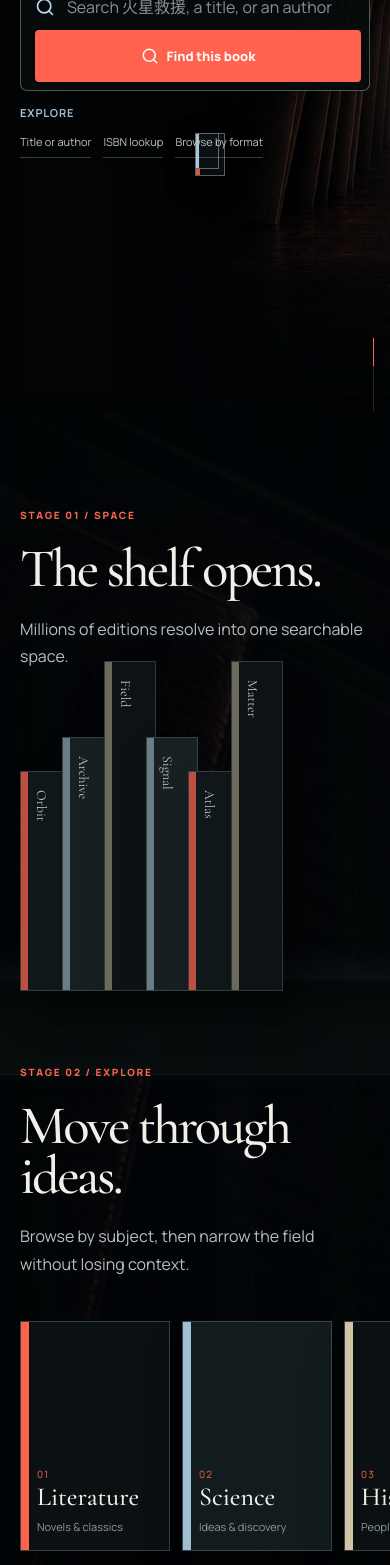
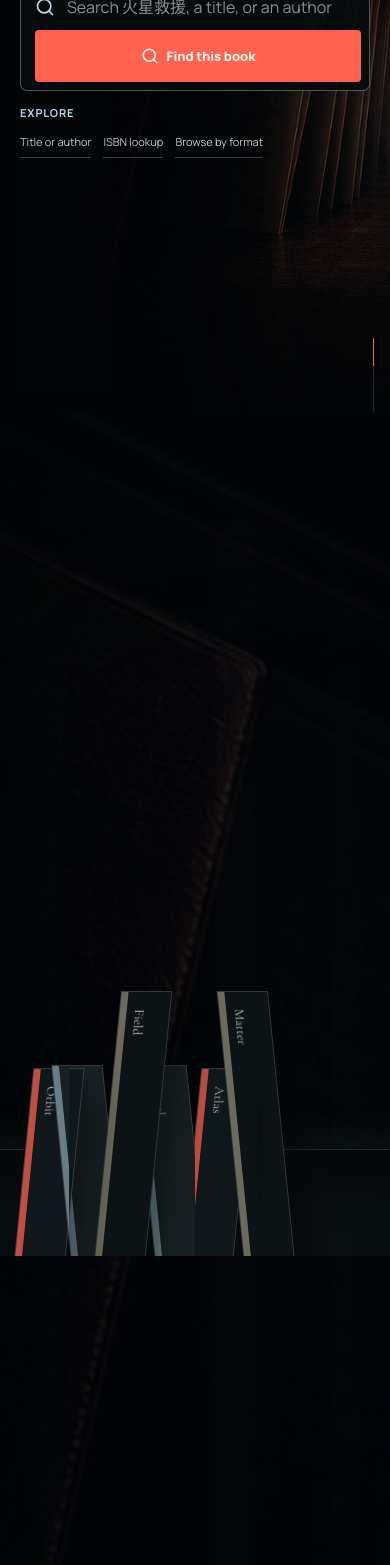
Before and after one commit to DeepBlueLac/P2-isbn-book-lookup, a Next.js app: page / in a window 390 px wide. Shown: the part 432-1997 px from the top of the page. Built offline with nearby package versions, Linux system fonts and the light colour scheme.

Commit message:
fix: make cinematic story work on touch devices

```diff
--- a/src/app/globals.css
+++ b/src/app/globals.css
@@ -958,6 +958,8 @@ html { scroll-behavior: smooth; }
   border: 1px solid rgba(218, 230, 232, .42);
   background: rgba(12, 17, 19, .92);
   box-shadow: inset 4px 0 0 var(--oxide), 0 12px 30px rgba(0, 0, 0, .36);
+  opacity: 0;
+  visibility: hidden;
   will-change: transform, opacity;
 }
 .search-fragment:nth-child(2) { width: 24px; height: 36px; box-shadow: inset 3px 0 0 #a8c9db, 0 12px 30px rgba(0, 0, 0, .36); }
@@ -987,6 +989,7 @@ html { scroll-behavior: smooth; }
   perspective-origin: center 42%;
 }
 .story-bg { z-index: 0; object-fit: cover; object-position: 50% center; will-change: transform, filter; }
+.story-scene { display: contents; }
 .story-shade {
   position: absolute;
   inset: 0;
@@ -1160,7 +1163,7 @@ html { scroll-behavior: smooth; }
   .cinematic-home .portal-copy { width: 100%; }
   .cinematic-home .portal-copy h1 { max-width: 560px; font-size: clamp(54px, 15vw, 78px); }
   .cinematic-home .portal-copy .hero-description { max-width: 350px; font-size: 16px; }
-  .hero-book-world { top: 112px; right: -24px; width: 118px; opacity: .48; }
+  .hero-book-world { top: 112px; right: -24px; width: 118px; opacity: .36; }
   .hero-book-leaf--two, .hero-book-leaf--three, .search-fragment:nth-child(n+3) { display: none; }
   .search-convergence { top: 67%; left: 50%; }
   .hero-scroll-cue { right: 16px; height: 74px; }
@@ -1169,45 +1172,101 @@ html { scroll-behavior: smooth; }
   .story-pin {
     height: auto;
     min-height: 100svh;
-    display: flex;
-    flex-direction: column;
-    gap: 44px;
-    padding: 90px 20px 70px;
+    display: block;
+    padding: 0;
     overflow: hidden;
-    perspective: none;
+    perspective: 1200px;
   }
   .story-bg { object-position: 58% center; opacity: .42; }
   .story-shade { background: rgba(4, 7, 9, .68); }
-  .story-stage { position: relative; top: auto; left: auto; width: 100%; }
+  .story-scene {
+    position: relative;
+    z-index: 2;
+    min-height: max(100svh, 680px);
+    display: grid;
+    align-content: start;
+    gap: clamp(28px, 7svh, 54px);
+    padding: clamp(92px, 13svh, 126px) 20px clamp(54px, 8svh, 76px);
+    overflow: hidden;
+  }
+  .story-stage { position: relative; top: auto; left: auto; width: 100%; min-width: 0; }
   .story-stage h2 { font-size: clamp(48px, 14vw, 68px); }
-  .story-stage-one { order: 1; }
-  .story-shelf-space { position: relative; inset: auto; order: 2; height: 300px; }
-  .shelf-plane { right: -30%; bottom: -20%; left: -30%; height: 75%; transform: rotateX(65deg); }
-  .story-spine { bottom: 8%; left: var(--spine-offset); width: 52px; height: 220px; font-size: 14px; }
+  .story-stage p { max-width: 34rem; margin-top: 18px; font-size: clamp(15px, 4.2vw, 17px); }
+  .story-scene--one { grid-template-rows: auto minmax(310px, 1fr); }
+  .story-shelf-space { position: relative; inset: auto; height: 100%; min-height: 310px; transform-style: preserve-3d; }
+  .shelf-plane { right: -28%; bottom: -24%; left: -28%; height: 78%; transform: rotateX(65deg); }
+  .story-spine { bottom: 6%; left: var(--spine-offset); width: clamp(46px, 13.8vw, 58px); height: clamp(205px, 34svh, 250px); font-size: 14px; }
   .story-spine:nth-child(n+7) { display: none; }
-  .story-stage-two { order: 3; }
-  .story-categories { position: relative; inset: auto; order: 4; display: flex; gap: 12px; height: 290px; margin-right: -20px; overflow: hidden; }
-  .category-volume { position: relative; top: auto; left: auto; flex: 0 0 150px; height: 230px; padding: 16px; transform: none !important; }
+  .story-scene--two { min-height: max(100svh, 660px); grid-template-columns: minmax(0, 1fr); grid-template-rows: auto minmax(300px, 1fr); }
+  .story-categories {
+    position: relative;
+    inset: auto;
+    width: max-content;
+    height: clamp(270px, 40svh, 340px);
+    display: flex;
+    align-items: end;
+    gap: 12px;
+    overflow: visible;
+    transform-style: preserve-3d;
+    will-change: transform;
+  }
+  .category-volume { position: relative; top: auto; left: auto; flex: 0 0 clamp(148px, 42vw, 184px); height: clamp(230px, 36svh, 300px); padding: 16px; }
   .category-volume strong { font-size: 26px; }
-  .story-stage-three { order: 5; }
-  .story-selected-book { position: relative; top: auto; left: auto; order: 6; width: 150px; height: 200px; margin: -18px auto 0; transform: rotateY(-8deg); }
-  .story-selection { position: relative; top: auto; right: auto; order: 7; width: 100%; height: auto; }
+  .story-scene--three { min-height: auto; grid-template-rows: auto minmax(220px, 34svh) auto; gap: clamp(24px, 5svh, 40px); }
+  .story-selected-book { position: relative; top: auto; left: auto; width: clamp(145px, 42vw, 180px); height: auto; aspect-ratio: 3 / 4; margin: 0 auto; border: 0; box-shadow: none; transform: rotateY(-8deg); }
+  .story-selected-book img { border: 1px solid rgba(255, 255, 255, .16); box-shadow: 22px 28px 64px rgba(0, 0, 0, .54); }
+  .story-selection { position: relative; top: auto; right: auto; width: 100%; height: auto; }
   .story-selection .demo-result { height: auto; padding: 26px 18px; overflow: visible; }
   .story-selection .demo-result-book { grid-template-columns: 104px minmax(0, 1fr); }
   .story-selection .demo-result-meta h2 { font-size: clamp(34px, 10vw, 46px); }
   .story-progress { display: none; }
-  .story-spine, .category-volume, .story-shelf-space, .story-selected-book { will-change: auto; }
+  .story-spine, .category-volume, .story-shelf-space, .story-selected-book { will-change: transform, opacity; }
+
+  .catalog-workspace .search-panel-compact { display: block; }
+  .catalog-workspace .search-panel-compact .search-mode { width: max-content; margin-bottom: 10px; }
+  .catalog-workspace .search-panel-compact .search-input { grid-template-columns: auto minmax(0, 1fr) auto; }
+  .catalog-workspace .search-panel-compact .find-button { grid-column: 1 / -1; width: 100%; min-height: 48px; }
 }
 
 @media (max-width: 520px) {
-  .cinematic-home .portal-copy h1 { margin-top: 20px; line-height: .9; }
+  .cinematic-home .portal-copy h1 { margin-top: 20px; font-size: clamp(50px, 15vw, 64px); line-height: .9; }
   .cinematic-home .portal-copy h1 em { padding-bottom: .12em; }
-  .hero-book-world { top: 108px; right: -26px; width: 112px; opacity: .42; }
+  .hero-book-world { top: 108px; right: -38px; width: 104px; opacity: .3; }
   .cinematic-home .portal-copy .search-panel { margin-top: 24px; }
   .cinematic-home .task-shortcuts { gap: 6px 12px; }
   .cinematic-home .task-shortcuts span { width: 100%; }
   .story-selection .demo-result-book { grid-template-columns: 92px minmax(0, 1fr); gap: 14px; }
   .story-selection .result-facts { display: none; }
+}
+
+@media (max-width: 340px) {
+  .topbar { padding-right: 12px; padding-left: 12px; }
+  .brand-mark { width: 25px; height: 25px; }
+  .brand strong { font-size: 15px; }
+  .topbar nav { gap: 10px; }
+  .topbar nav button { padding: 0 4px; }
+  .cinematic-home .portal-stage { padding-right: 16px; padding-left: 16px; }
+  .cinematic-home .portal-copy h1 { font-size: 50px; }
+  .story-scene { padding-right: 16px; padding-left: 16px; }
+  .story-selection .demo-result-book { grid-template-columns: 82px minmax(0, 1fr); }
+}
+
+@media (max-width: 920px) and (orientation: landscape) and (max-height: 600px) {
+  .topbar { height: 64px; }
+  .cinematic-home .portal-stage { min-height: max(100svh, 430px); padding: 80px 24px 24px; }
+  .cinematic-home .portal-copy {
+    display: grid;
+    grid-template-columns: minmax(250px, .9fr) minmax(300px, 1.1fr);
+    grid-template-rows: auto auto 1fr;
+    align-items: center;
+    gap: 8px 28px;
+  }
+  .cinematic-home .portal-copy .eyebrow { grid-column: 1; }
+  .cinematic-home .portal-copy h1 { grid-column: 1; margin-top: 8px; font-size: clamp(44px, 7vw, 58px); }
+  .cinematic-home .portal-copy .hero-description { grid-column: 1; margin-top: 8px; font-size: 14px; line-height: 1.45; }
+  .cinematic-home .portal-copy .search-panel { grid-column: 2; grid-row: 1 / 4; margin-top: 0; }
+  .cinematic-home .task-shortcuts, .hero-book-world, .portal-caption, .hero-scroll-cue { display: none; }
+  .story-scene { min-height: max(100svh, 520px); padding-top: 78px; padding-bottom: 38px; }
 }
 
 @media (prefers-reduced-motion: reduce) {
@@ -1223,6 +1282,12 @@ html { scroll-behavior: smooth; }
   .story-stage-two, .story-stage-three, .story-selection { opacity: 1 !important; visibility: visible !important; }
 }
 
+@media (max-width: 920px) and (prefers-reduced-motion: reduce) {
+  .story-selected-book { display: none; }
+  .story-scene--three { grid-template-rows: auto auto; }
+  .story-spine, .category-volume, .story-shelf-space, .story-categories { will-change: auto; }
+}
+
 @media (min-width: 921px) and (prefers-reduced-motion: reduce) {
   .story-stage-one, .story-stage-two, .story-shelf-space, .story-categories, .story-selected-book { display: none; }
   .story-stage-three { top: 18%; left: 7vw; width: 30vw; }
--- a/src/components/cinematic-home.tsx
+++ b/src/components/cinematic-home.tsx
@@ -31,11 +31,13 @@ export function CinematicHome({ heroContent, preview }: CinematicHomeProps) {
 
     media.add({
       desktop: "(min-width: 921px)",
+      mobile: "(max-width: 920px)",
       reduceMotion: "(prefers-reduced-motion: reduce)",
       finePointer: "(pointer: fine)",
     }, (context) => {
       const conditions = context.conditions as {
         desktop: boolean;
+        mobile: boolean;
         reduceMotion: boolean;
         finePointer: boolean;
       };
@@ -197,10 +199,148 @@ export function CinematicHome({ heroContent, preview }: CinematicHomeProps) {
           xPercent: 58,
           z: -180,
           scale: 0.76,
-          autoAlpha: 0.14,
+          autoAlpha: 0,
           duration: 0.48,
           ease: "power3.inOut",
-        }, 2.02);
+        }, 1.92);
+
+        gsap.timeline({
+          scrollTrigger: {
+            id: "shelfmark-mobile-stage-one",
+            trigger: ".story-scene--one",
+            start: "top 76%",
+            end: "bottom 28%",
+            scrub: 0.45,
+          },
+        })
+          .fromTo(".story-stage-one", {
+            clipPath: "inset(0 0 100% 0)",
+          }, {
+            clipPath: "inset(0 0 0% 0)",
+            duration: 0.34,
+            ease: "none",
+          })
+          .fromTo(".story-spine", {
+            y: 150,
+            z: -420,
+            rotationX: 18,
+            rotationY: (index) => index % 2 ? 18 : -18,
+          }, {
+            y: 0,
+            z: 0,
+            rotationX: 0,
+            rotationY: 0,
+            stagger: 0.035,
+            duration: 0.66,
+            ease: "none",
+          }, 0.18);
+
+        const categoryTrack = rootRef.current?.querySelector<HTMLElement>(".story-categories");
+        if (categoryTrack) {
+          gsap.fromTo(categoryTrack, {
+            x: 0,
+          }, {
+            x: () => -Math.max(0, categoryTrack.scrollWidth - window.innerWidth + 40),
+            ease: "none",
+            scrollTrigger: {
+              id: "shelfmark-mobile-stage-two-track",
+              trigger: ".story-scene--two",
+              start: "36% 68%",
+              end: "bottom 18%",
+              scrub: 0.55,
+              invalidateOnRefresh: true,
+            },
+          });
+        }
+
+        gsap.timeline({
+          scrollTrigger: {
+            id: "shelfmark-mobile-stage-two",
+            trigger: ".story-scene--two",
+            start: "top 76%",
+            end: "55% 38%",
+            scrub: 0.45,
+          },
+        })
+          .fromTo(".story-stage-two", {
+            clipPath: "inset(0 0 100% 0)",
+          }, {
+            clipPath: "inset(0 0 0% 0)",
+            duration: 0.38,
+            ease: "none",
+          })
+          .fromTo(".category-volume", {
+            y: 90,
+            rotationY: -18,
+            autoAlpha: 0.2,
+          }, {
+            y: 0,
+            rotationY: 0,
+            autoAlpha: 1,
+            stagger: 0.06,
+            duration: 0.62,
+            ease: "none",
+          }, 0.2);
+
+        gsap.timeline({
+          scrollTrigger: {
+            id: "shelfmark-mobile-stage-three",
+            trigger: ".story-scene--three",
+            start: "top 78%",
+            end: "45% 38%",
+            scrub: 0.45,
+          },
+        })
+          .fromTo(".story-stage-three", {
+            clipPath: "inset(0 0 100% 0)",
+          }, {
+            clipPath: "inset(0 0 0% 0)",
+            duration: 0.36,
+            ease: "none",
+          })
+          .fromTo(".story-selected-book", {
+            y: 120,
+            z: -500,
+            rotationY: -34,
+            scale: 0.62,
+            autoAlpha: 0,
+          }, {
+            y: 0,
+            z: 0,
+            rotationY: -8,
+            scale: 1,
+            autoAlpha: 1,
+            duration: 0.64,
+            ease: "none",
+          }, 0.2);
+
+        gsap.timeline({
+          scrollTrigger: {
+            id: "shelfmark-mobile-book-handoff",
+            trigger: ".story-selection",
+            start: "top 94%",
+            end: "top 48%",
+            scrub: 0.45,
+          },
+        })
+          .to(".story-selected-book img", {
+            y: 110,
+            scale: 0.58,
+            autoAlpha: 0,
+            duration: 0.42,
+            ease: "none",
+          }, 0)
+          .fromTo(".story-selection", {
+            clipPath: "inset(0 0 18% 0)",
+            y: 72,
+            autoAlpha: 0,
+          }, {
+            clipPath: "inset(0 0 0% 0)",
+            y: 0,
+            autoAlpha: 1,
+            duration: 0.58,
+            ease: "none",
+          }, 0.42);
       }
 
       if (conditions.desktop) {
@@ -424,6 +564,12 @@ export function CinematicHome({ heroContent, preview }: CinematicHomeProps) {
           <Image className="story-bg" src="/media/reading-portal.webp" alt="" fill sizes="100vw" />
           <div className="story-shade" aria-hidden="true" />
 
+          <div className="story-scene story-scene--one">
+            <div className="story-stage story-stage-one">
+              <span>Stage 01 / Space</span>
+              <h2>The shelf opens.</h2>
+              <p>Millions of editions resolve into one searchable space.</p>
+            </div>
             <div className="story-shelf-space" aria-hidden="true">
               <div className="shelf-plane" />
               <div className="story-spines">
@@ -432,13 +578,9 @@ export function CinematicHome({ heroContent, preview }: CinematicHomeProps) {
                 ))}
               </div>
             </div>
-
-          <div className="story-stage story-stage-one">
-            <span>Stage 01 / Space</span>
-            <h2>The shelf opens.</h2>
-            <p>Millions of editions resolve into one searchable space.</p>
           </div>
 
+          <div className="story-scene story-scene--two">
             <div className="story-stage story-stage-two">
               <span>Stage 02 / Explore</span>
               <h2>Move through ideas.</h2>
@@ -454,18 +596,21 @@ export function CinematicHome({ heroContent, preview }: CinematicHomeProps) {
                 </article>
               ))}
             </div>
-
-          <div className="story-selected-book" aria-hidden="true">
-            <Image src="/media/the-martian-cover.webp" alt="" fill sizes="230px" />
           </div>
 
+          <div className="story-scene story-scene--three">
             <div className="story-stage story-stage-three">
               <span>Stage 03 / Choose</span>
               <h2>One book.<br />Every way in.</h2>
               <p>Confirm the edition, then continue to preview, borrow, or download.</p>
             </div>
 
+            <div className="story-selected-book" aria-hidden="true">
+              <Image src="/media/the-martian-cover.webp" alt="" fill sizes="230px" />
+            </div>
+
             <div className="story-selection">{preview}</div>
+          </div>
 
           <div className="story-progress" aria-hidden="true">
             <span className="story-progress-fill" />
```
Lines whose indentation alone changed are shown as unchanged.
